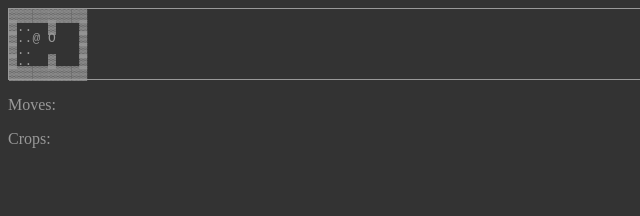
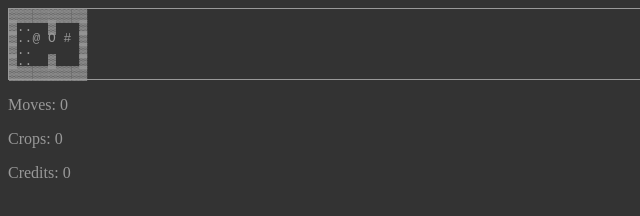
Before and after one commit to MichaelScheffenacker/zdw, a plain HTML site: page index.html in a window 1280 px wide. Shown: the full height of the page, 0-640 px from the left. Drawn offline with Linux system fonts and the light colour scheme.

Commit message:
added merchant

```diff
--- a/index.html
+++ b/index.html
@@ -14,8 +14,9 @@
     </section>
 
     <section id="info">
-        <p id="moves"><span class="label">Moves: </span><span id="moves-value"></span> </p>
-        <p id="crops"><span class="label">Crops: </span><span id="crops-value"></span> </p>
+        <p id="moves"><span class="label">Moves: </span><span id="moves-value">0</span> </p>
+        <p id="crops"><span class="label">Crops: </span><span id="crops-value">0</span> </p>
+        <p id="credits"><span class="label">Credits: </span><span id="credits-value">0</span> </p>
     </section>
 
 </body>
--- a/zdw.js
+++ b/zdw.js
@@ -10,6 +10,7 @@ const zdw = function() {
 
     let moves = 0;
     let crops = 0;
+    let credits = 0;
 
     const behavior = {
         "▓": 0,
@@ -19,6 +20,8 @@ const zdw = function() {
         "X": 0,
         "O": -1,
         "n": 0,
+        "#": 0,
+        "@": 0,
     }
 
     const Seed = function (x, y) {
@@ -45,6 +48,16 @@ const zdw = function() {
         };
     }
 
+    const merchant = {
+        pos: { x: 7, y: 2 },
+        buy: function(amount) {
+            const unitPrice = 2;
+            const payout = unitPrice * amount;
+            return payout;
+        },
+        coo: function() { return coo(this.pos); }
+    }
+
     const seeds = [
         Seed(1, 1),
         Seed(2, 1),
@@ -66,6 +79,7 @@ const zdw = function() {
             linMap[seed.coo()] = seed.state;
             linMap[dweller.coo()] = dweller.character;
         });
+        linMap[merchant.coo()] = "#"
         linMap = linMap.join("");
         world.innerText = linMap;
     };
@@ -77,12 +91,9 @@ const zdw = function() {
             const {x, y} = this.pos
             const pos = { x: x + relX, y: y + relY };
             let coord = coo(pos);
-            console.log(coord in Seeds ? Seeds[coord].state : 0)
             const beh = coord in Seeds ? behavior[Seeds[coord].state] : behavior[map[coord]] ;  // We need to find a generalized solution for that ...
             this.pos = { x: x + beh*relX, y: y + beh*relY };
             moves += 1;
-
-            console.log(seeds);
 
             if (coord in Seeds) {
                 const seed = Seeds[coord];
@@ -92,12 +103,22 @@ const zdw = function() {
                 }
             }
 
+            if (coord === merchant.coo()) {
+                this.sell(merchant);
+            }
+
             document.getElementById("moves-value").innerText = moves;
             document.getElementById("crops-value").innerText = crops;
+            document.getElementById("credits-value").innerText = credits;
 
         },
         coo: function() { return coo(this.pos); },
-        sow: function() {  }
+        sow: function() {  },
+        sell: function(merchant) {
+            const payout = merchant.buy(crops);
+            crops = 0;
+            credits += payout;
+        }
     };
 
 
```
